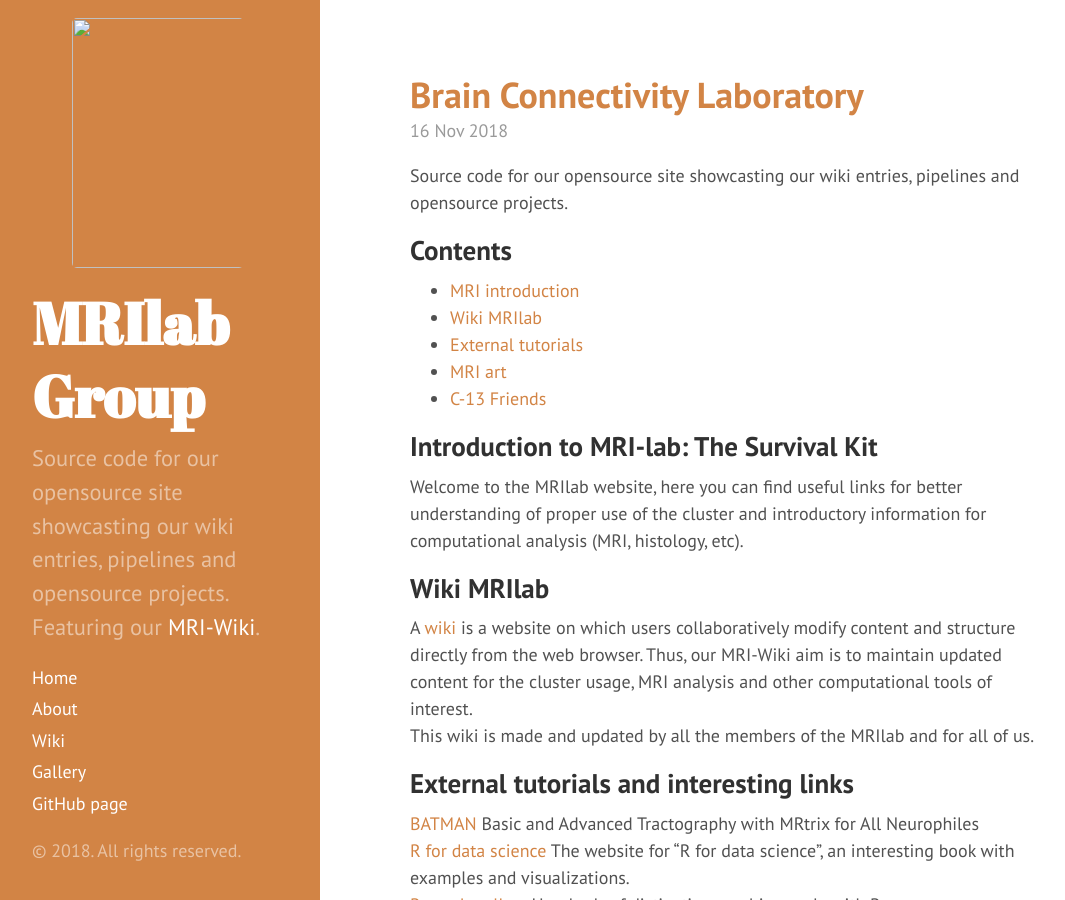
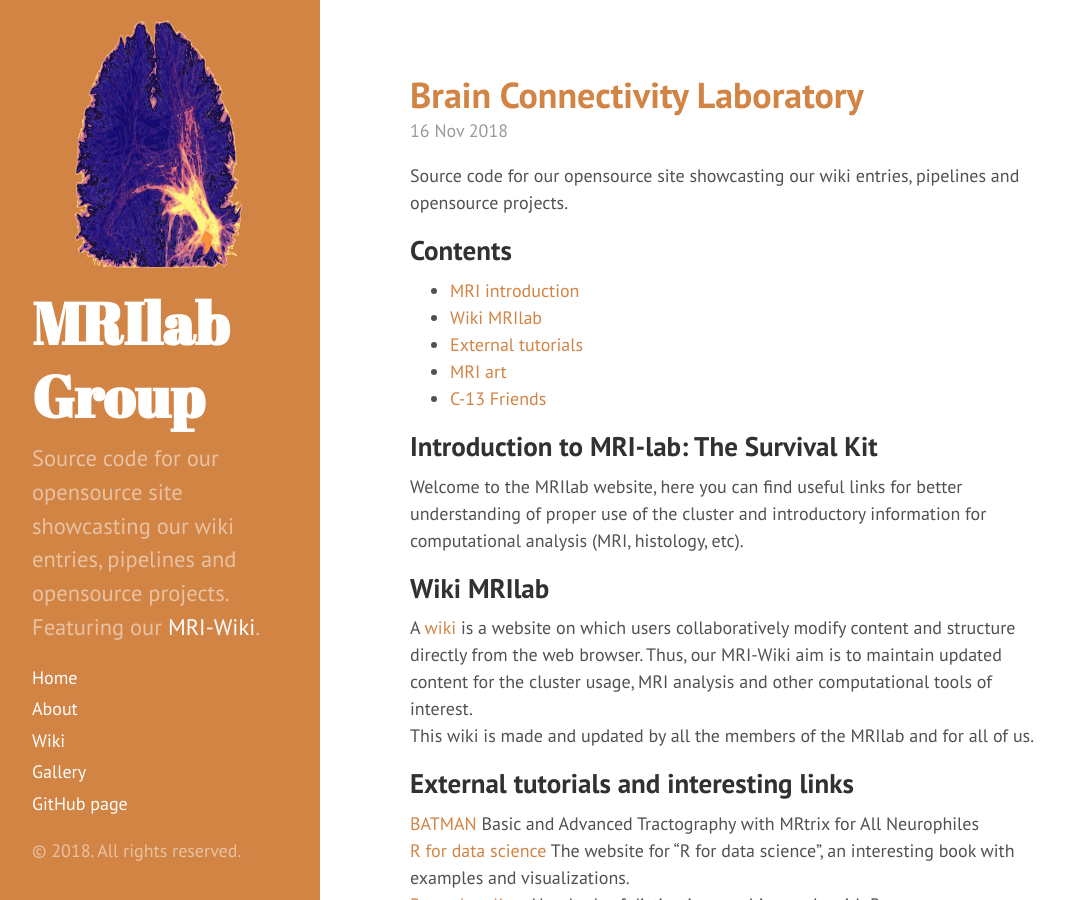
Before and after one commit to c13inb/c13inb.github.io, a Jekyll site: the page built from index.html, in a window 1280 px wide and 900 px high. Shown: the whole window, without its empty margins (4-1069 px from the left). Built offline with Jekyll 4.4.1, drawn with Linux system fonts in a browser that asks for light colours; Markdown is read by kramdown in place of the engine named in the settings; the list of posts is cut into pages by our own code.

Commit message:
sidebar update

```diff
--- a/_includes/sidebar.html
+++ b/_includes/sidebar.html
@@ -2,7 +2,7 @@
   <div class="container sidebar-sticky">
     <div class="sidebar-about">
       <figure>
-        <img src="https://github.com/c13inb/c13inb.github.io/tree/master/images/brain_icon.png" width="300" height="250">
+        <img src="{{ site.baseurl }}images/brain_icon.png" width="300" height="250">
       </figure>
       <h1 align="left">
         <a href="{{ site.baseurl }}">
```
